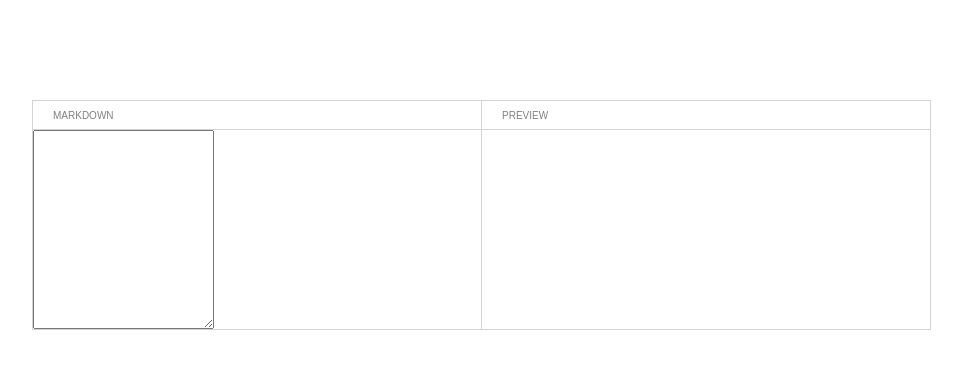
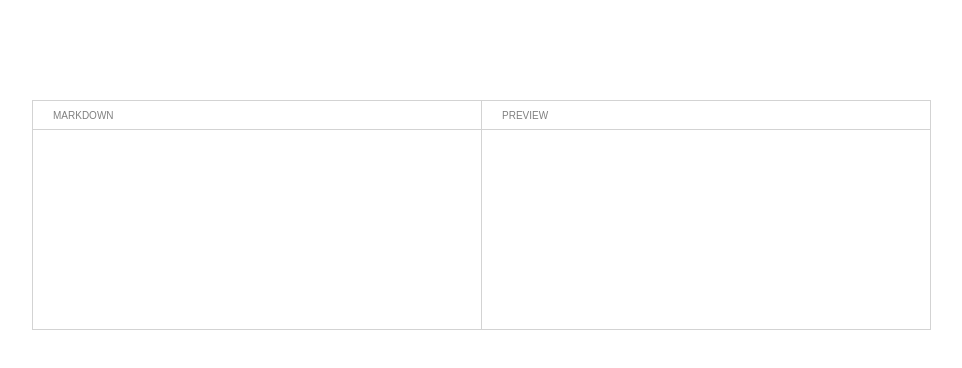
Before and after one commit to Moshnogorskaya/Task9.1, a plain HTML site: page index.htm in a window 1280 px wide. Shown: the whole page, without its empty margins (157-1119 px from the left). Drawn offline with Linux system fonts and the light colour scheme.

Commit message:
html css ready

```diff
--- a/index.htm
+++ b/index.htm
@@ -17,8 +17,10 @@
       <div class='form__field input'>
         <textarea class='input__field textbox'></textarea>
       </div>
-      <div class='form__field output'></div>
-      <div class='output__field textbox'></div>
+      <div class='form__field output'>
+         <div class='output__field textbox'></div>
+      </div>
+
     </div>
   </form>
 </body>
--- a/style.css
+++ b/style.css
@@ -44,7 +44,12 @@ menu, nav {
     border: 1px solid lightgray;
     margin-left: -1px;
     margin-top: -1px;
+    flex-direction: column;
 }
 .textbox {
-
+    height: 100%;
+    border: 0;
+    outline: 0;
+    padding: 20px;
+    resize: none;
 }
```
